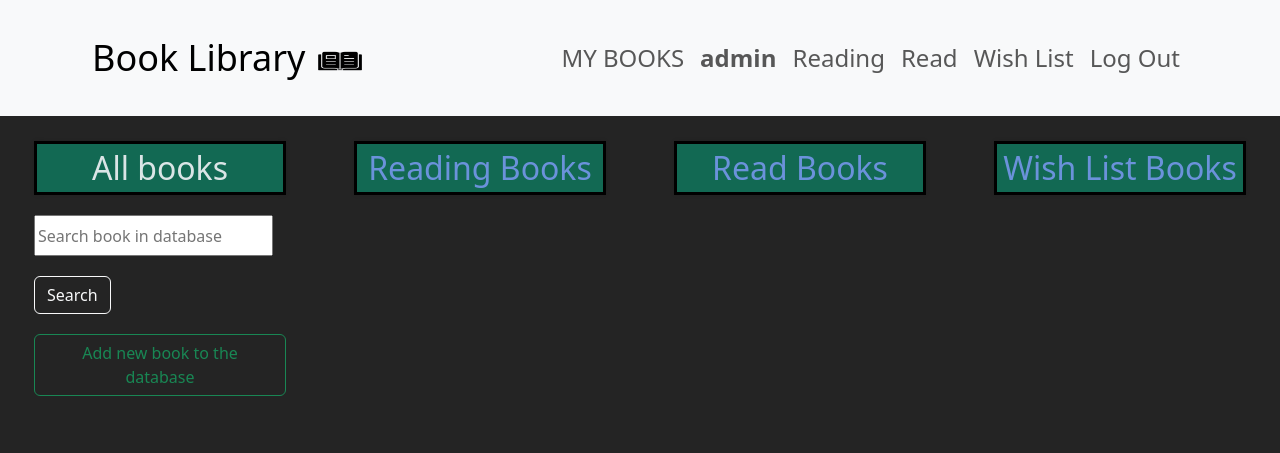
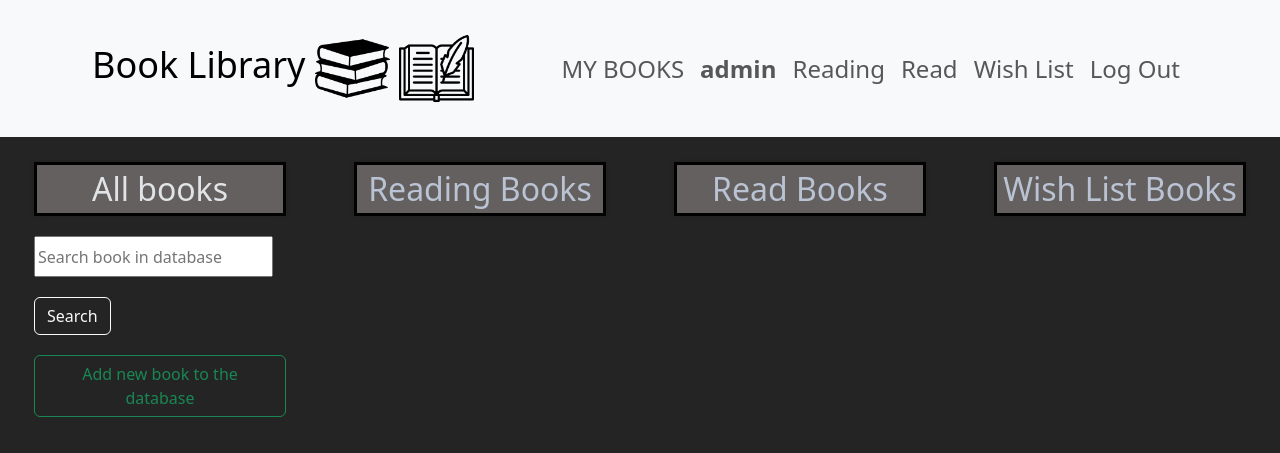
Before and after one commit to blytk/book_library, a Django app: page /my_books/ in a window 1280 px wide. Shown: the top 453 px of the page. Run offline with Django 4.2, Linux system fonts and the light colour scheme; a user stored in the database is signed in; data comes from the database, SQL or seed files in the repository; both versions use the stored data as it was after the commit.

Commit message:
new navbar

```diff
--- a/book_library/static/book_library/style.css
+++ b/book_library/static/book_library/style.css
@@ -83,7 +83,7 @@ ul {
 .not-all-books-list h2, #search-div h2 {
     margin-top: 25px;
     border: 3px solid #000000;
-    background: rgba(11, 138, 106, 0.685);
+    background: rgb(100, 96, 95);
     box-shadow: 0 0 5px -1px rgba(0,0,0,0.2);
     cursor: pointer;
     vertical-align: middle;
@@ -102,11 +102,11 @@ ul {
 
 .not-all-books-list a {
     text-decoration: none;
-    color: #7998eee0;
+    color: #d1ddf1cb;
 }
 
 .not-all-books-list a:hover {
-    color:rgba(233, 187, 38, 0.767)
+    color:rgba(238, 99, 19, 0.925)
 }
 
 .visible {
--- a/book_library/templates/book_library/layout.html
+++ b/book_library/templates/book_library/layout.html
@@ -15,8 +15,9 @@
         <nav class="navbar navbar-expand-lg navbar-light bg-light py-3">
             <div class="container">
                     <a class="navbar-brand">Book Library
-                        <img src="book_library/static/book_library/images/icons8-book-64.png" height="30" width="50" alt="">
 
+                        <img src="{% static 'book_library/images/books-stack-of-three.png' %}" height="75" width="75" alt="">
+                        <img src="{% static 'book_library/images/history-book.png' %}" height="75" width="75" alt="">
                     </a>
 
                         <ul class="navbar-nav mr-auto">
```
Also changed, not shown: book_library/static/book_library/images/book-horizontal-stack.png (added), book_library/static/book_library/images/books-stack-of-three.png (added), book_library/static/book_library/images/history-book-color.png (added), book_library/static/book_library/images/history-book.png (added), db.sqlite3.
